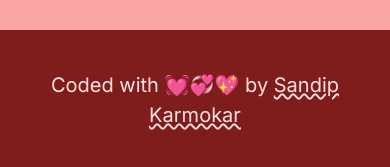
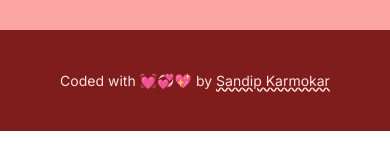
Before and after one commit to sandipkarmokar/pokedex, a Next.js app: page / in a window 390 px wide. Shown: the part 878-1045 px from the top of the page. After the commit the page ends 1009 px from the top, so only its background shows below. Built offline with nearby package versions, Linux system fonts and the light colour scheme; no server answers.

Commit message:
fixed footer text size

```diff
--- a/app/Footer.jsx
+++ b/app/Footer.jsx
@@ -5,7 +5,7 @@ const Footer = () => {
     <div className="bg-red-900">
       <div className="container mx-auto flex items-center justify-center text-center p-10">
         <div>
-          <p className="text-[20px] text-red-100">
+          <p className="sm:text-[20px] text-[14px] text-red-100">
             Coded with 💓💞💖 by{" "}
             <a
               rel="noopener noreferrer"
```
